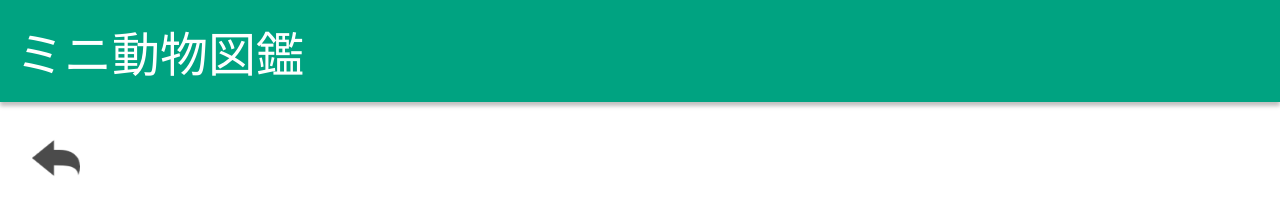
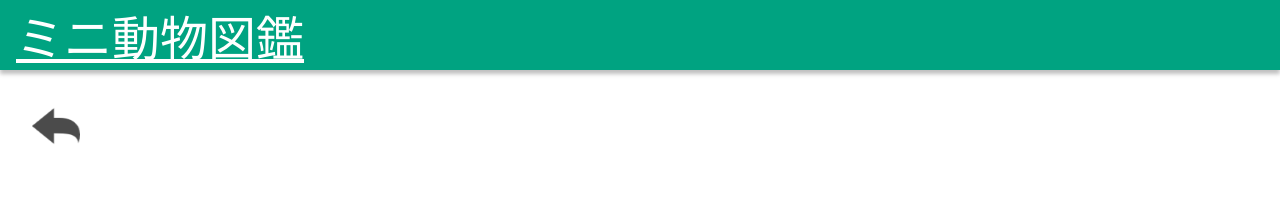
Before and after one commit to akumademohanabi/mini-animal-book, a plain HTML site: page Peacock.html in a window 1280 px wide. Shown: the top 197 px of the page. Drawn offline with Linux system fonts and the light colour scheme.

Commit message:
クジャクページの修正

```diff
--- a/Peacock.html
+++ b/Peacock.html
@@ -10,7 +10,7 @@
 <body>
 
 <header class="animal-header">
-    <h1 class="title">ミニ動物図鑑</h1>
+    <a class="title" href="index.html">ミニ動物図鑑</a>
 </header>
 
 <!-- ← を上段に固定 -->
```
